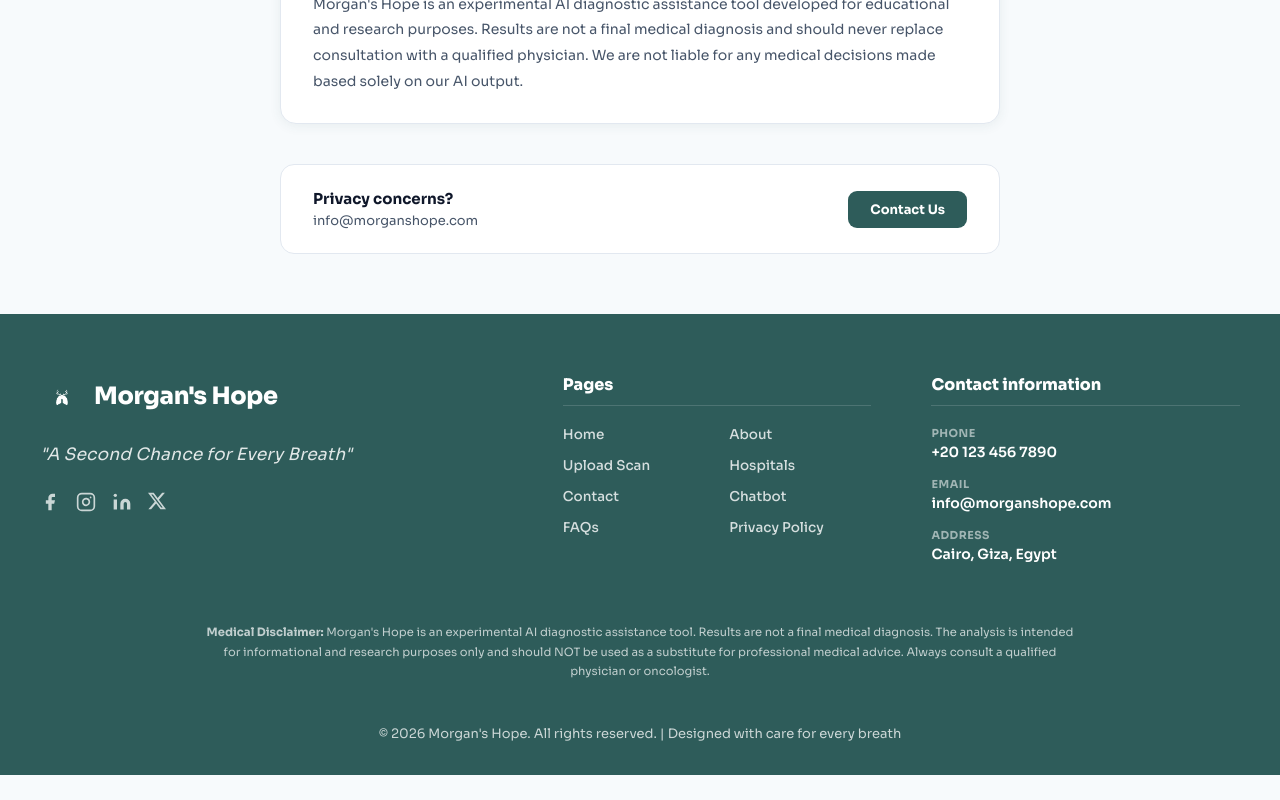
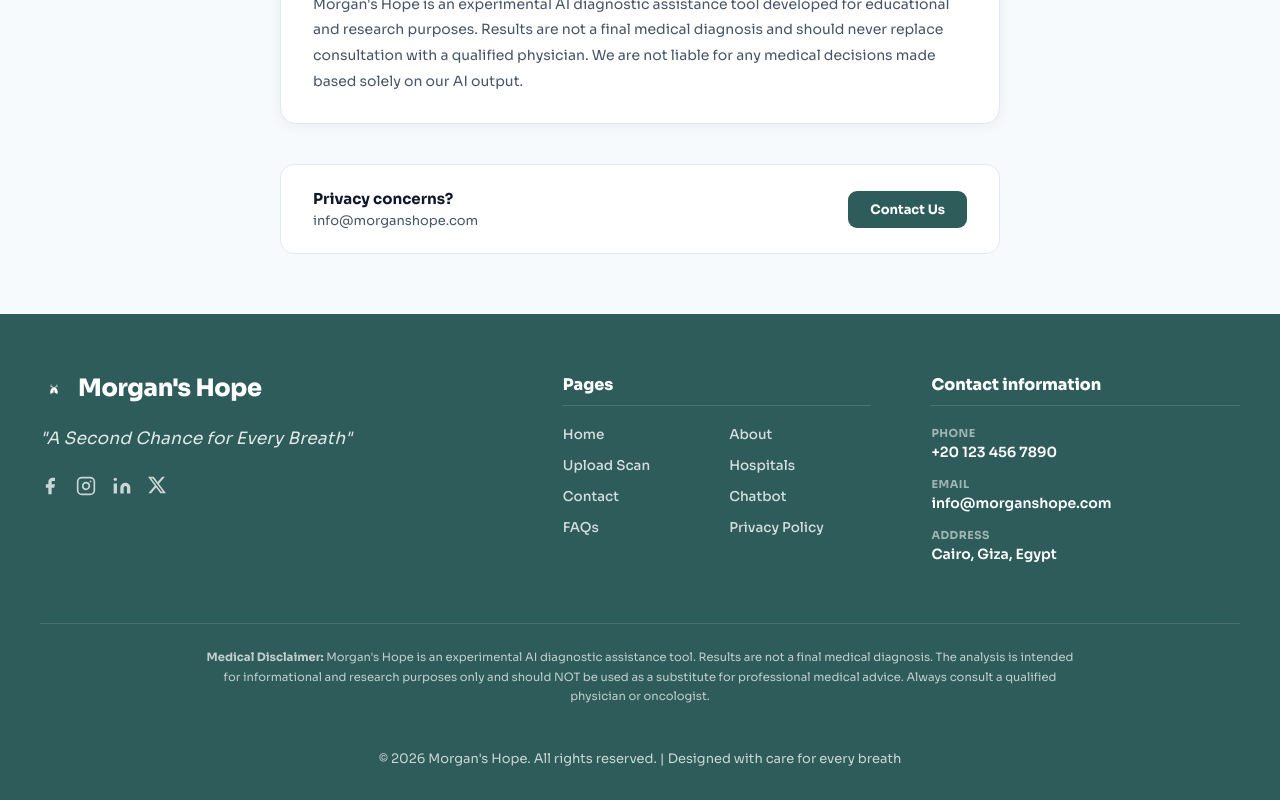
Before and after one commit to Abdelazizomar22/MorgansHope, a React (Vite) app in the folder frontend/: page /privacy in a window 1280 px wide. Shown: the part 1406-2206 px from the top of the page. Before the commit the page ends 2181 px from the top, so only its background shows below. Built offline with nearby package versions, Linux system fonts and the light colour scheme; no server answers.

Commit message:
style: resize footer logo and add disclaimer divider

```diff
--- a/frontend/src/components/Footer.tsx
+++ b/frontend/src/components/Footer.tsx
@@ -60,7 +60,7 @@ export default function Footer({ lang }: FooterProps) {
                             <img
                                 src="/logo.png"
                                 alt="Morgan's Hope"
-                                style={{ height: 44, width: 44, objectFit: 'contain', filter: 'brightness(0) invert(1)' }}
+                                style={{ height: 28, width: 28, objectFit: 'contain', filter: 'brightness(0) invert(1)' }}
                             />
                             <span style={{ fontSize: 24, fontWeight: 900, color: 'white', letterSpacing: -0.3, lineHeight: 1 }}>
                                 {t("Morgan's Hope", "مورجان هوب")}
@@ -171,6 +171,9 @@ export default function Footer({ lang }: FooterProps) {
                     </div>
                 </div>
 
+                {/* ── DIVIDER ────────────────────────────────────────────── */}
+                <div style={{ borderTop: '1px solid rgba(255,255,255,0.12)', marginBottom: 24 }} />
+
                 {/* ── DISCLAIMER ─────────────────────────────────────────── */}
                 <p style={{
                     fontSize: 11.5, color: 'rgba(255,255,255,0.7)',
```
